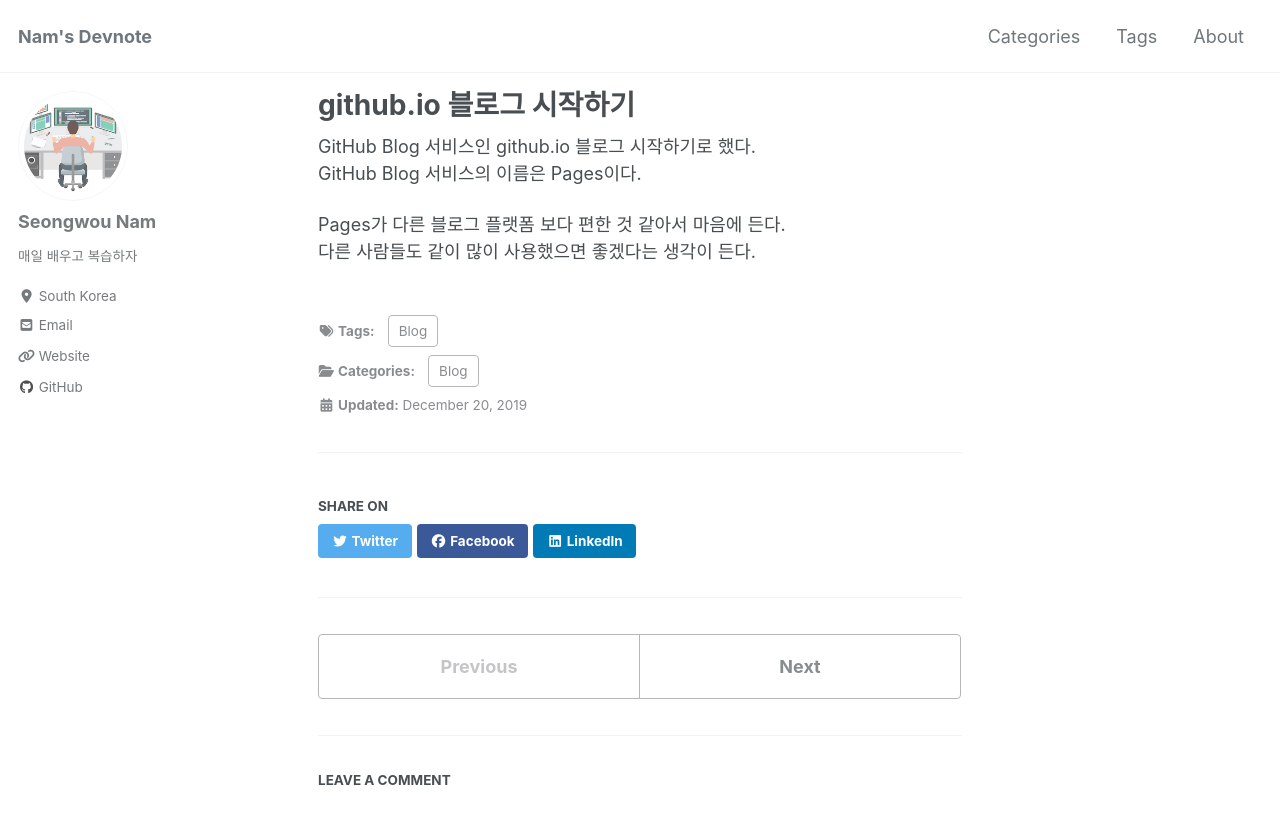
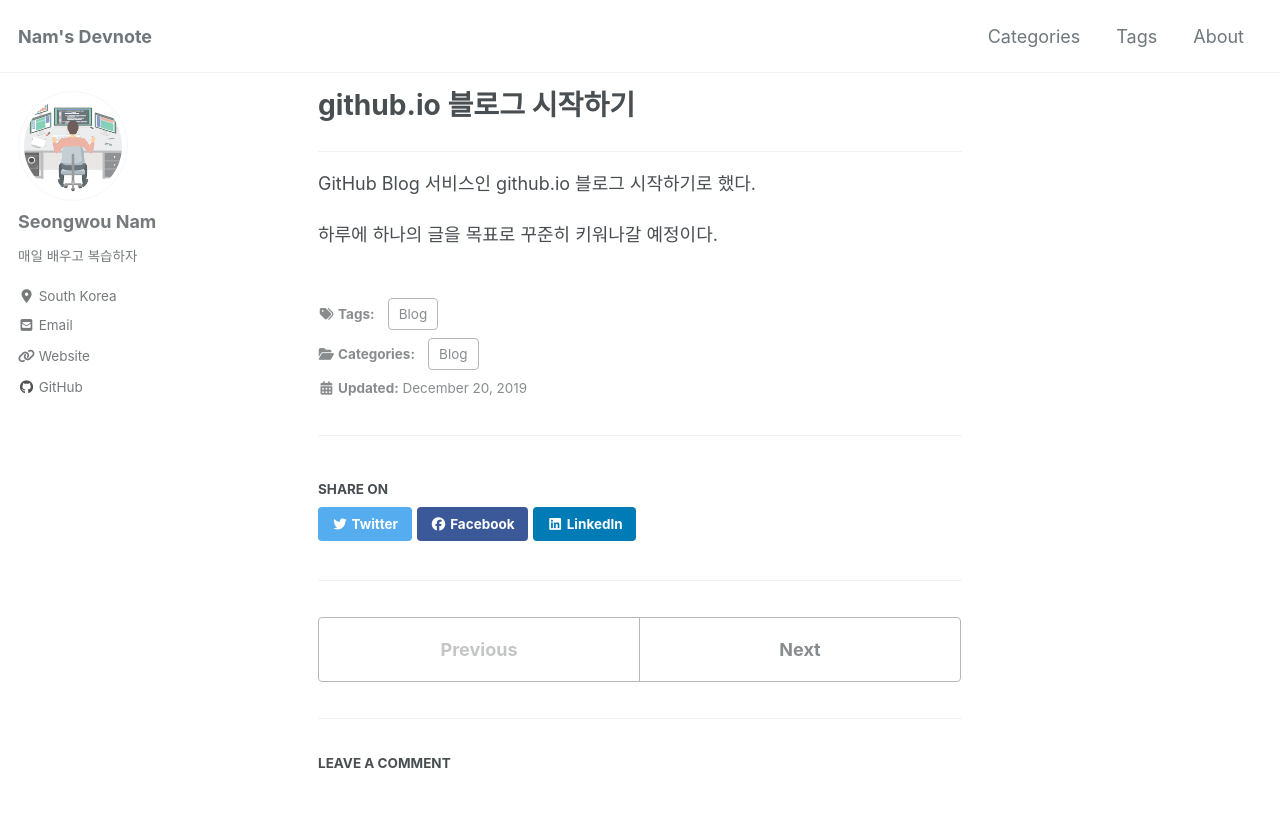
Before and after one commit to Lionhead93/lionhead93.github.io, a Jekyll site: the page built from _posts/2019-12-20-first.md, in a window 1280 px wide and 900 px high. Shown: the top 824 px of the window. Built offline with Jekyll 4.4.1, drawn with Linux system fonts in a browser that asks for light colours; cached includes are drawn as plain includes; nearby versions of some CDN libraries; comment, search, counter and statistics services are not loaded.

Commit message:
commit 2019-12-20

```diff
--- a/_posts/2019-12-20-first.md
+++ b/_posts/2019-12-20-first.md
@@ -8,8 +8,8 @@ tags:
   - Blog
 ---
 
+---
+
 GitHub Blog 서비스인 github.io 블로그 시작하기로 했다.
-GitHub Blog 서비스의 이름은 Pages이다.
 
-Pages가 다른 블로그 플랫폼 보다 편한 것 같아서 마음에 든다.
-다른 사람들도 같이 많이 사용했으면 좋겠다는 생각이 든다.
+하루에 하나의 글을 목표로 꾸준히 키워나갈 예정이다.
```
Also changed, not shown: _posts/spring/2019-12-20-DI-lombok.md (+4 -0 lines).
